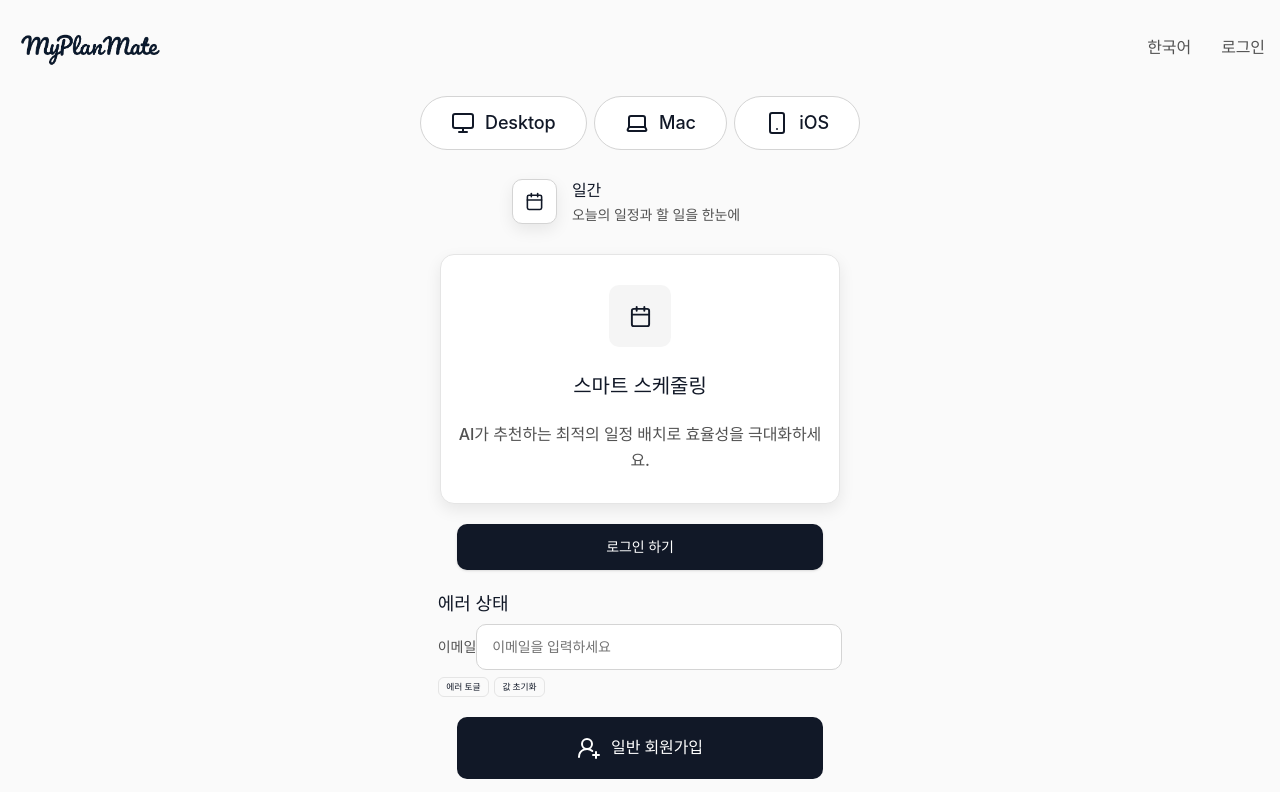
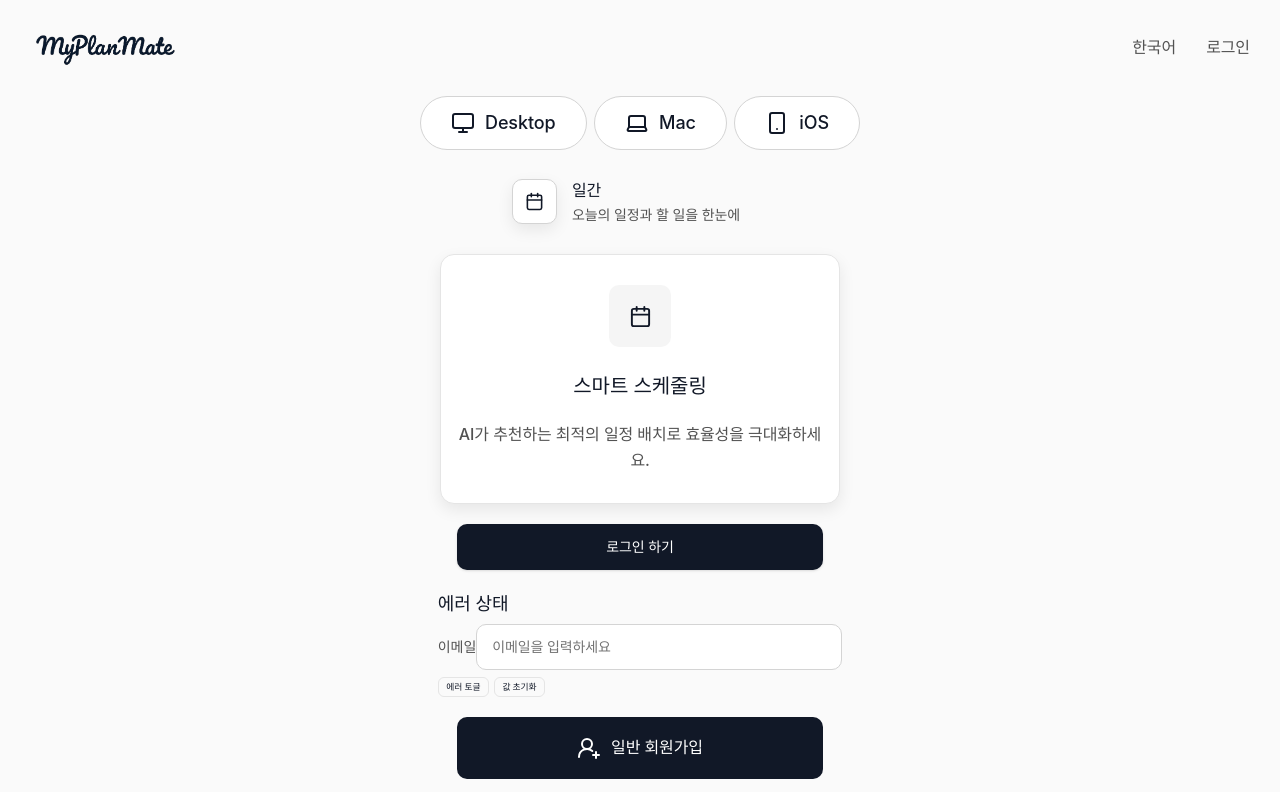
Before and after one commit to leeunduck/Custom-Daily-Planner, a Next.js app: page / in a window 1280 px wide. Shown: the top 792 px of the page. Built offline with nearby package versions, Linux system fonts and the light colour scheme; no server answers.

Commit message:
CDP-165 refactor🔨 (landing): 헤더 패딩 수정

```diff
--- a/src/components/landing/LandingNavBar.tsx
+++ b/src/components/landing/LandingNavBar.tsx
@@ -6,7 +6,7 @@ import Link from "next/link";
 export function LandingNavBar() {
   return (
     <nav
-      className={cn("mx-auto flex h-[9.6rem] max-w-[128rem] items-center justify-between px-6")}
+      className={cn("mx-auto flex h-[9.6rem] max-w-[128rem] items-center justify-between px-12")}
       aria-label="Global navigation"
     >
       {/* 좌측: 로고 (이미지) */}
--- a/src/lib/variants/button.hero.ts
+++ b/src/lib/variants/button.hero.ts
@@ -17,7 +17,7 @@ export const heroButtonVariants = cva(
     "bg-[var(--color-white)] text-[var(--color-gray-900)] border border-[var(--color-gray-300)]",
 
     // Hover invert (black/white/black)
-    "hover:bg-[var(--color-black)] hover:text-[var(--color-white)] hover:border-[var(--color-black)]]",
+    "hover:bg-[var(--color-black)] hover:text-[var(--color-white)] hover:border-[var(--color-black)]",
   ].join(" "),
   {
     variants: {
```
